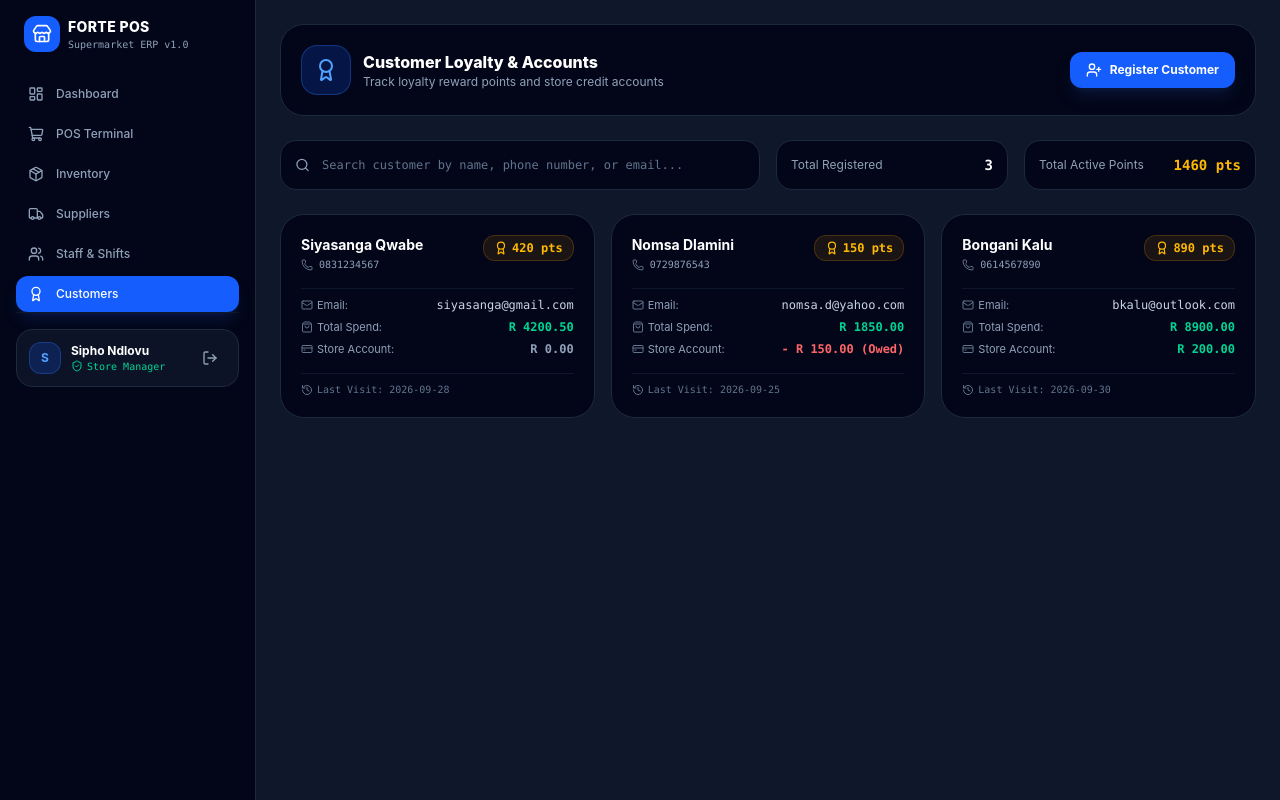
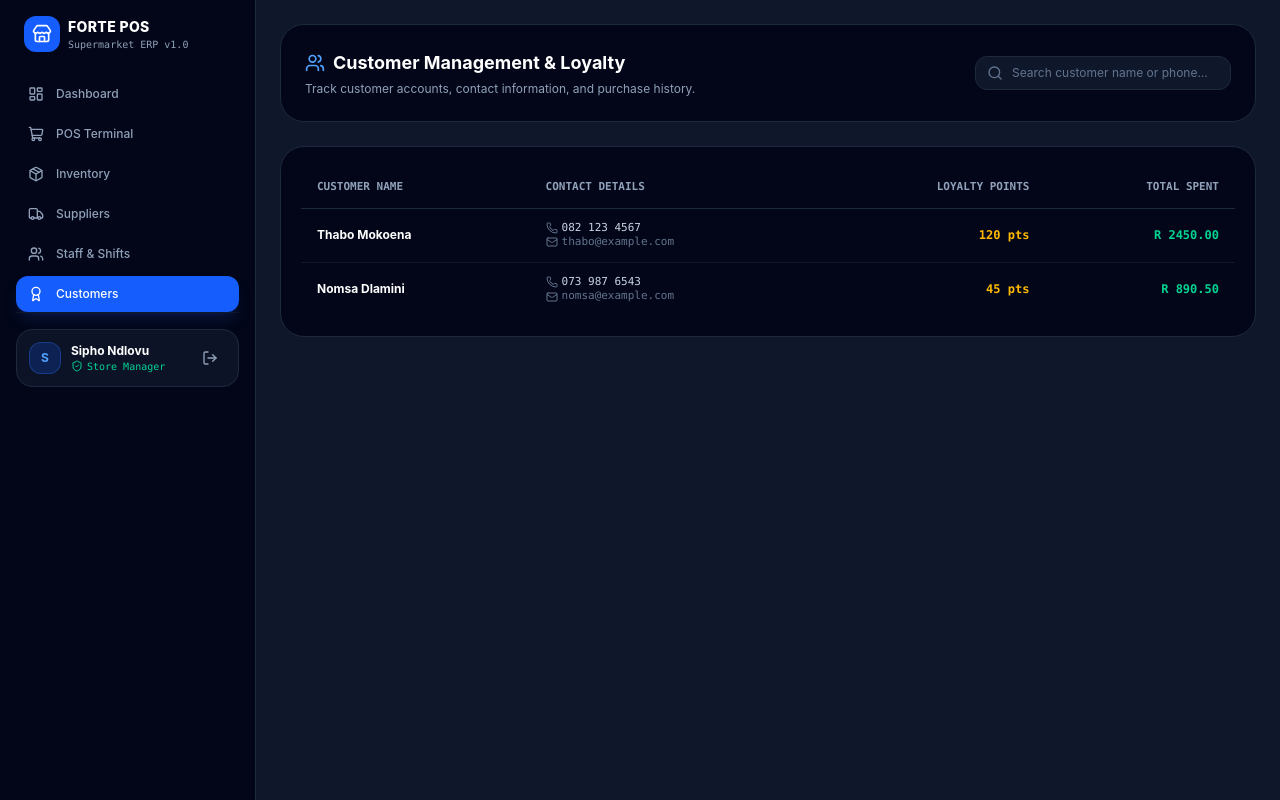
Before and after one commit to codePemas/binary-pos, a Next.js app: page /customers in a window 1280 px wide. Built offline with nearby package versions, Linux system fonts and the light colour scheme.

Commit message:
fix(customers): resolve route crash and implement customers management view

```diff
--- a/src/app/customers/page.tsx
+++ b/src/app/customers/page.tsx
@@ -1,283 +1,87 @@
 'use client';
 
-import { useState, useEffect } from 'react';
-import {
-  Users,
-  Search,
-  UserPlus,
-  Award,
-  CreditCard,
-  Phone,
-  Mail,
-  History,
-  ShoppingBag,
-} from 'lucide-react';
+import { useState } from 'react';
+import { Users, Search, UserPlus, Mail, Phone, ShoppingBag } from 'lucide-react';
 
 interface Customer {
   id: string;
   name: string;
+  email: string;
   phone: string;
-  email: string;
-  points: number;
-  accountBalance: number; // Store credit/debt balance
+  loyaltyPoints: number;
   totalSpent: number;
-  lastVisit: string;
 }
 
 const DEFAULT_CUSTOMERS: Customer[] = [
-  {
-    id: '1',
-    name: 'Siyasanga Qwabe',
-    phone: '0831234567',
-    email: 'siyasanga@gmail.com',
-    points: 420,
-    accountBalance: 0,
-    totalSpent: 4200.50,
-    lastVisit: '2026-09-28',
-  },
-  {
-    id: '2',
-    name: 'Nomsa Dlamini',
-    phone: '0729876543',
-    email: 'nomsa.d@yahoo.com',
-    points: 150,
-    accountBalance: -150.00, // Owes R150 on store account
-    totalSpent: 1850.00,
-    lastVisit: '2026-09-25',
-  },
-  {
-    id: '3',
-    name: 'Bongani Kalu',
-    phone: '0614567890',
-    email: 'bkalu@outlook.com',
-    points: 890,
-    accountBalance: 200.00, // R200 store credit available
-    totalSpent: 8900.00,
-    lastVisit: '2026-09-30',
-  },
+  { id: '1', name: 'Thabo Mokoena', email: 'thabo@example.com', phone: '082 123 4567', loyaltyPoints: 120, totalSpent: 2450.00 },
+  { id: '2', name: 'Nomsa Dlamini', email: 'nomsa@example.com', phone: '073 987 6543', loyaltyPoints: 45, totalSpent: 890.50 },
 ];
 
 export default function CustomersPage() {
-  const [customers, setCustomers] = useState<Customer[]>([]);
+  const [customers, setCustomers] = useState<Customer[]>(DEFAULT_CUSTOMERS);
   const [search, setSearch] = useState('');
-  const [isAddCustomerOpen, setIsAddCustomerOpen] = useState(false);
 
-  // Form states
-  const [name, setName] = useState('');
-  const [phone, setPhone] = useState('');
-  const [email, setEmail] = useState('');
-
-  useEffect(() => {
-    const saved = localStorage.getItem('forte_customers');
-    if (saved) {
-      try {
-        setCustomers(JSON.parse(saved));
-      } catch (e) {
-        setCustomers(DEFAULT_CUSTOMERS);
-      }
-    } else {
-      setCustomers(DEFAULT_CUSTOMERS);
-    }
-  }, []);
-
-  const handleAddCustomer = (e: React.FormEvent) => {
-    e.preventDefault();
-    if (!name || !phone) return;
-
-    const newCustomer: Customer = {
-      id: Date.now().toString(),
-      name,
-      phone,
-      email: email || 'N/A',
-      points: 50, // Welcome bonus points
-      accountBalance: 0,
-      totalSpent: 0,
-      lastVisit: new Date().toISOString().split('T')[0],
-    };
-
-    const updated = [newCustomer, ...customers];
-    setCustomers(updated);
-    localStorage.setItem('forte_customers', JSON.stringify(updated));
-
-    setName('');
-    setPhone('');
-    setEmail('');
-    setIsAddCustomerOpen(false);
-  };
-
-  const filteredCustomers = customers.filter(
+  const filtered = customers.filter(
     (c) =>
       c.name.toLowerCase().includes(search.toLowerCase()) ||
-      c.phone.includes(search) ||
-      c.email.toLowerCase().includes(search.toLowerCase())
+      c.phone.includes(search)
   );
 
   return (
     <div className="flex-1 p-4 md:p-6 space-y-6">
       {/* Header Banner */}
-      <div className="flex flex-col sm:flex-row sm:items-center justify-between gap-4 bg-slate-950 p-5 rounded-3xl border border-slate-800">
-        <div className="flex items-center gap-3">
-          <div className="p-3 bg-blue-600/20 border border-blue-500/30 rounded-2xl text-blue-400">
-            <Award className="w-6 h-6" />
-          </div>
-          <div>
-            <h1 className="text-base font-extrabold text-white">Customer Loyalty & Accounts</h1>
-            <p className="text-xs text-slate-400">Track loyalty reward points and store credit accounts</p>
-          </div>
+      <div className="flex flex-col md:flex-row md:items-center justify-between gap-4 bg-slate-950 p-6 rounded-3xl border border-slate-800">
+        <div>
+          <h2 className="text-lg font-bold text-white flex items-center gap-2">
+            <Users className="w-5 h-5 text-blue-400" /> Customer Management & Loyalty
+          </h2>
+          <p className="text-xs text-slate-400 mt-1">
+            Track customer accounts, contact information, and purchase history.
+          </p>
         </div>
 
-        <button
-          onClick={() => setIsAddCustomerOpen(true)}
-          className="bg-blue-600 hover:bg-blue-500 text-white px-4 py-2.5 rounded-xl font-bold text-xs flex items-center justify-center gap-2 shadow-lg shadow-blue-950/50 transition"
-        >
-          <UserPlus className="w-4 h-4" /> Register Customer
-        </button>
-      </div>
-
-      {/* Search & Stats Bar */}
-      <div className="grid grid-cols-1 md:grid-cols-4 gap-4">
-        <div className="md:col-span-2 bg-slate-950 p-3.5 rounded-2xl border border-slate-800 flex items-center gap-3">
-          <Search className="w-4 h-4 text-slate-400" />
+        <div className="relative">
+          <Search className="w-4 h-4 absolute left-3 top-1/2 -translate-y-1/2 text-slate-500" />
           <input
             type="text"
-            placeholder="Search customer by name, phone number, or email..."
+            placeholder="Search customer name or phone..."
             value={search}
             onChange={(e) => setSearch(e.target.value)}
-            className="w-full bg-transparent text-xs text-white focus:outline-none font-mono placeholder-slate-500"
+            className="pl-9 pr-4 py-2 bg-slate-900 border border-slate-800 rounded-xl text-xs text-white placeholder-slate-500 focus:outline-none focus:border-blue-500 w-full sm:w-64"
           />
-        </div>
-
-        <div className="bg-slate-950 p-3.5 rounded-2xl border border-slate-800 flex items-center justify-between">
-          <span className="text-xs text-slate-400">Total Registered</span>
-          <span className="text-sm font-bold font-mono text-white">{customers.length}</span>
-        </div>
-
-        <div className="bg-slate-950 p-3.5 rounded-2xl border border-slate-800 flex items-center justify-between">
-          <span className="text-xs text-slate-400">Total Active Points</span>
-          <span className="text-sm font-bold font-mono text-amber-400">
-            {customers.reduce((acc, c) => acc + c.points, 0)} pts
-          </span>
         </div>
       </div>
 
-      {/* Customer List Cards */}
-      <div className="grid grid-cols-1 md:grid-cols-2 lg:grid-cols-3 gap-4">
-        {filteredCustomers.map((customer) => (
-          <div
-            key={customer.id}
-            className="bg-slate-950 border border-slate-800 hover:border-slate-700 p-5 rounded-3xl space-y-4 transition"
-          >
-            <div className="flex justify-between items-start">
-              <div>
-                <h3 className="font-bold text-white text-sm">{customer.name}</h3>
-                <p className="text-[10px] text-slate-400 font-mono flex items-center gap-1.5 mt-0.5">
-                  <Phone className="w-3 h-3 text-slate-500" /> {customer.phone}
-                </p>
-              </div>
-              <span className="bg-amber-500/10 border border-amber-500/20 text-amber-400 text-xs font-bold font-mono px-2.5 py-1 rounded-xl flex items-center gap-1">
-                <Award className="w-3.5 h-3.5" /> {customer.points} pts
-              </span>
-            </div>
-
-            <div className="space-y-1.5 pt-2 border-t border-slate-900 text-xs font-mono">
-              <div className="flex justify-between text-slate-400">
-                <span className="flex items-center gap-1 text-[11px] font-sans">
-                  <Mail className="w-3 h-3 text-slate-500" /> Email:
-                </span>
-                <span className="text-slate-300 truncate max-w-[140px]">{customer.email}</span>
-              </div>
-              <div className="flex justify-between text-slate-400">
-                <span className="flex items-center gap-1 text-[11px] font-sans">
-                  <ShoppingBag className="w-3 h-3 text-slate-500" /> Total Spend:
-                </span>
-                <span className="text-emerald-400 font-bold">R {customer.totalSpent.toFixed(2)}</span>
-              </div>
-              <div className="flex justify-between text-slate-400">
-                <span className="flex items-center gap-1 text-[11px] font-sans">
-                  <CreditCard className="w-3 h-3 text-slate-500" /> Store Account:
-                </span>
-                <span
-                  className={`font-bold ${
-                    customer.accountBalance < 0
-                      ? 'text-red-400'
-                      : customer.accountBalance > 0
-                      ? 'text-emerald-400'
-                      : 'text-slate-400'
-                  }`}
-                >
-                  {customer.accountBalance < 0
-                    ? `- R ${Math.abs(customer.accountBalance).toFixed(2)} (Owed)`
-                    : `R ${customer.accountBalance.toFixed(2)}`}
-                </span>
-              </div>
-            </div>
-
-            <div className="flex justify-between items-center text-[10px] text-slate-500 font-mono pt-2 border-t border-slate-900">
-              <span className="flex items-center gap-1">
-                <History className="w-3 h-3" /> Last Visit: {customer.lastVisit}
-              </span>
-            </div>
-          </div>
-        ))}
+      {/* Customer List Table */}
+      <div className="bg-slate-950 border border-slate-800 rounded-3xl p-5">
+        <div className="overflow-x-auto">
+          <table className="w-full text-left border-collapse">
+            <thead>
+              <tr className="border-b border-slate-800 text-[11px] font-mono uppercase text-slate-400">
+                <th className="py-3 px-4">Customer Name</th>
+                <th className="py-3 px-4">Contact Details</th>
+                <th className="py-3 px-4 text-right">Loyalty Points</th>
+                <th className="py-3 px-4 text-right">Total Spent</th>
+              </tr>
+            </thead>
+            <tbody className="divide-y divide-slate-900 text-xs font-mono">
+              {filtered.map((c) => (
+                <tr key={c.id} className="hover:bg-slate-900/50 transition">
+                  <td className="py-3 px-4 font-bold text-white font-sans">{c.name}</td>
+                  <td className="py-3 px-4 text-slate-300">
+                    <div className="flex flex-col text-[11px]">
+                      <span className="flex items-center gap-1"><Phone className="w-3 h-3 text-slate-500" /> {c.phone}</span>
+                      <span className="flex items-center gap-1 text-slate-500"><Mail className="w-3 h-3 text-slate-500" /> {c.email}</span>
+                    </div>
+                  </td>
+                  <td className="py-3 px-4 text-right text-amber-400 font-bold">{c.loyaltyPoints} pts</td>
+                  <td className="py-3 px-4 text-right text-emerald-400 font-bold">R {c.totalSpent.toFixed(2)}</td>
+                </tr>
+              ))}
+            </tbody>
+          </table>
+        </div>
       </div>
-
-      {/* Modal: Register Customer */}
-      {isAddCustomerOpen && (
-        <div className="fixed inset-0 bg-black/80 backdrop-blur-sm z-50 flex items-center justify-center p-4">
-          <div className="bg-slate-950 border border-slate-800 p-6 rounded-3xl w-full max-w-md space-y-4">
-            <h3 className="text-sm font-bold text-white">Register Loyalty Customer</h3>
-            <form onSubmit={handleAddCustomer} className="space-y-3 text-xs">
-              <div>
-                <label className="text-slate-400">Full Name</label>
-                <input
-                  type="text"
-                  required
-                  placeholder="e.g. Thabo Mokoena"
-                  value={name}
-                  onChange={(e) => setName(e.target.value)}
-                  className="w-full mt-1 bg-slate-900 border border-slate-800 rounded-xl px-3 py-2 text-white font-mono focus:outline-none focus:border-blue-500"
-                />
-              </div>
-              <div>
-                <label className="text-slate-400">Phone Number</label>
-                <input
-                  type="text"
-                  required
-                  placeholder="e.g. 0821234567"
-                  value={phone}
-                  onChange={(e) => setPhone(e.target.value)}
-                  className="w-full mt-1 bg-slate-900 border border-slate-800 rounded-xl px-3 py-2 text-white font-mono focus:outline-none focus:border-blue-500"
-                />
-              </div>
-              <div>
-                <label className="text-slate-400">Email Address (Optional)</label>
-                <input
-                  type="email"
-                  placeholder="e.g. thabo@gmail.com"
-                  value={email}
-                  onChange={(e) => setEmail(e.target.value)}
-                  className="w-full mt-1 bg-slate-900 border border-slate-800 rounded-xl px-3 py-2 text-white font-mono focus:outline-none focus:border-blue-500"
-                />
-              </div>
-              <div className="flex gap-2 pt-2">
-                <button
-                  type="submit"
-                  className="flex-1 bg-blue-600 hover:bg-blue-500 text-white py-2 rounded-xl font-bold"
-                >
-                  Save Customer (+50 Bonus Pts)
-                </button>
-                <button
-                  type="button"
-                  onClick={() => setIsAddCustomerOpen(false)}
-                  className="px-4 bg-slate-900 text-slate-400 rounded-xl font-bold hover:text-white"
-                >
-                  Cancel
-                </button>
-              </div>
-            </form>
-          </div>
-        </div>
-      )}
     </div>
   );
 }
```
